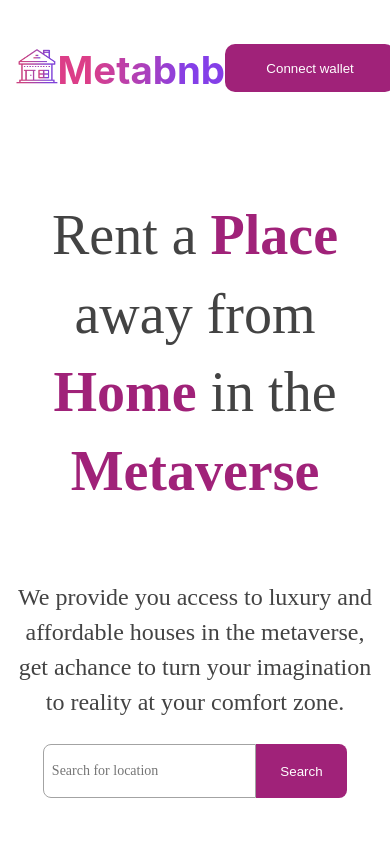
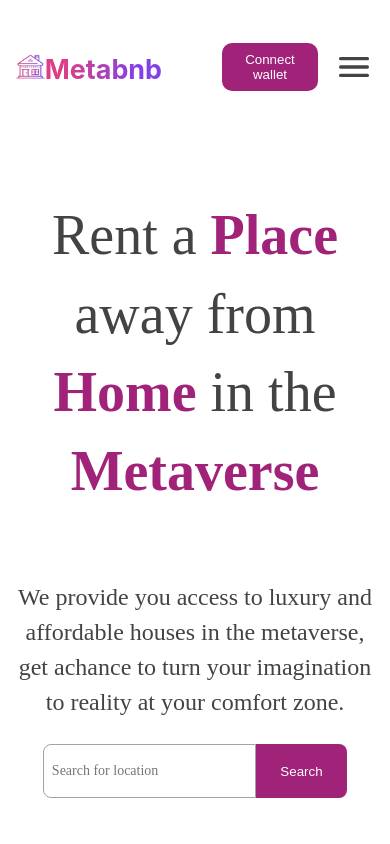
Before and after one commit to Emmanuel-Ibekwe/hng-metabnb-task, a React (Create React App) app: page /home in a window 390 px wide. Shown: the top 844 px of the page. Built offline with nearby package versions, Linux system fonts and the light colour scheme; a web font is replaced by a local one.

Commit message:
style: Adding responsiveness

```diff
--- a/src/components/Layout/TopNavigation/TopNavigation.js
+++ b/src/components/Layout/TopNavigation/TopNavigation.js
@@ -7,12 +7,22 @@ import classes from "./TopNavigation.module.css";
 
 const TopNavigation = () => {
   const [openModal, setOpenModal] = useState(false);
+  const [openSideBar, setOpenSideBar] = useState(false);
+
   const openConnectWalletModalHandler = () => {
     setOpenModal(true);
   };
 
   const closeConnectWalletModalHandler = () => {
     setOpenModal(false);
+  };
+
+  const openSideBarHandler = () => {
+    setOpenSideBar(true);
+  };
+
+  const closeSideBarHandler = () => {
+    setOpenSideBar(false);
   };
 
   return (
@@ -24,9 +34,9 @@ const TopNavigation = () => {
           </div>
           <h1>Metabnb</h1>
         </div>
-        <ul>
+        <ul className={openSideBar ? classes["open-side-bar"] : ""}>
           <li className={classes["close-btn"]}>
-            <span>&times;</span>
+            <span onClick={closeSideBarHandler}>&times;</span>
           </li>
           <li>
             <NavLink
@@ -66,7 +76,7 @@ const TopNavigation = () => {
           <button onClick={openConnectWalletModalHandler}>
             Connect wallet
           </button>
-          <MenuIcon className={classes.menu} />
+          <MenuIcon className={classes.menu} onClick={openSideBarHandler} />
         </div>
       </nav>
       {openModal && (
--- a/src/components/Layout/TopNavigation/TopNavigation.module.css
+++ b/src/components/Layout/TopNavigation/TopNavigation.module.css
@@ -84,6 +84,35 @@ img {
   cursor: pointer;
 }
 
+@media screen and (max-width: 480px) {
+  .top-nav {
+    width: 100%;
+    display: flex;
+    justify-content: space-between;
+  }
+
+  .top-nav h1 {
+    font-size: 1.68rem;
+  }
+
+  img {
+    width: 1.8rem;
+    height: 1.6rem;
+    padding: 0;
+    margin-top: 0.3rem;
+  }
+
+  .top-nav button {
+    width: 6rem;
+    height: 3rem;
+  }
+
+  .actions {
+    justify-content: space-evenly;
+    gap: 0;
+  }
+}
+
 .top-nav .close-btn {
   font-size: 3rem;
   color: #434343;
@@ -107,11 +136,12 @@ img {
   }
   .menu {
     display: block;
+    cursor: pointer;
   }
 
   .top-nav ul {
     position: fixed;
-    display: none;
+    display: flex;
     top: 0;
     left: 0;
     bottom: 0;
@@ -122,8 +152,14 @@ img {
     text-align: left;
     background: #fff;
     z-index: 1000;
-    width: 95%;
+    width: 0;
+    transition: 1s;
     box-shadow: 4px 0 5px rgba(0, 0, 0, 0.3);
+  }
+
+  .open-side-bar {
+    width: 95% !important;
+    transition: 1s;
   }
 
   .top-nav li {
```
